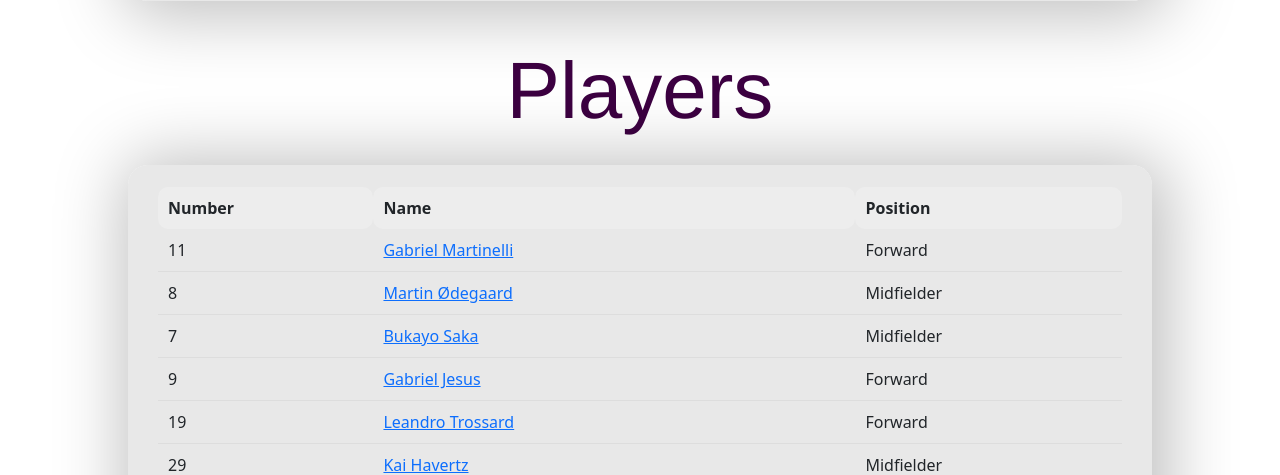
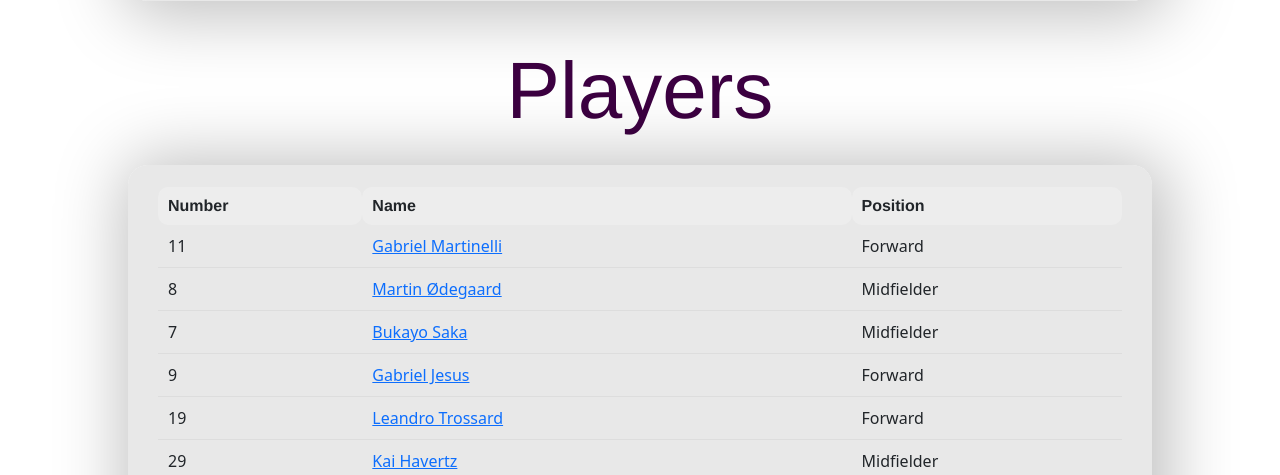
Before and after one commit to TAGCH/E-Predict_League191, a Django app: page /team_detail/1 in a window 1280 px wide. Shown: the part 1572-2047 px from the top of the page. Run offline with Django 4.2, Linux system fonts and the light colour scheme; the visitor is signed in with stand-in values (Sample User, id 1); parts of the project's set-up code (start-up, migrations or seed data) failed here and were passed over.

Commit message:
fixed font

```diff
--- a/audience/static/audience/team_detail.css
+++ b/audience/static/audience/team_detail.css
@@ -239,4 +239,5 @@ header {
     padding: 10px;
     background-color: #f2f2f277;
     border-radius: 10px;
+    font-family: 'Franklin Gothic Medium', 'Arial Narrow', Arial, sans-serif;
 }
```
